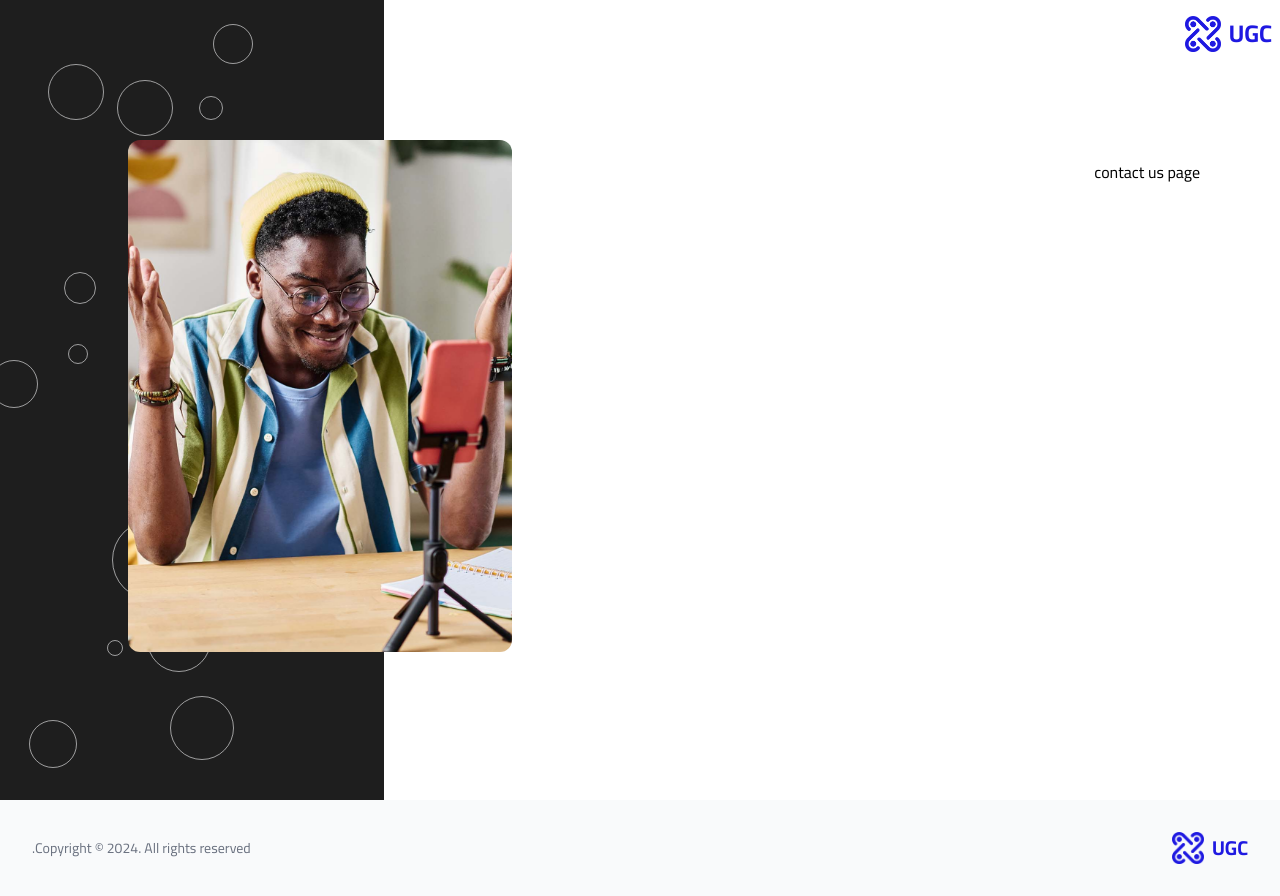
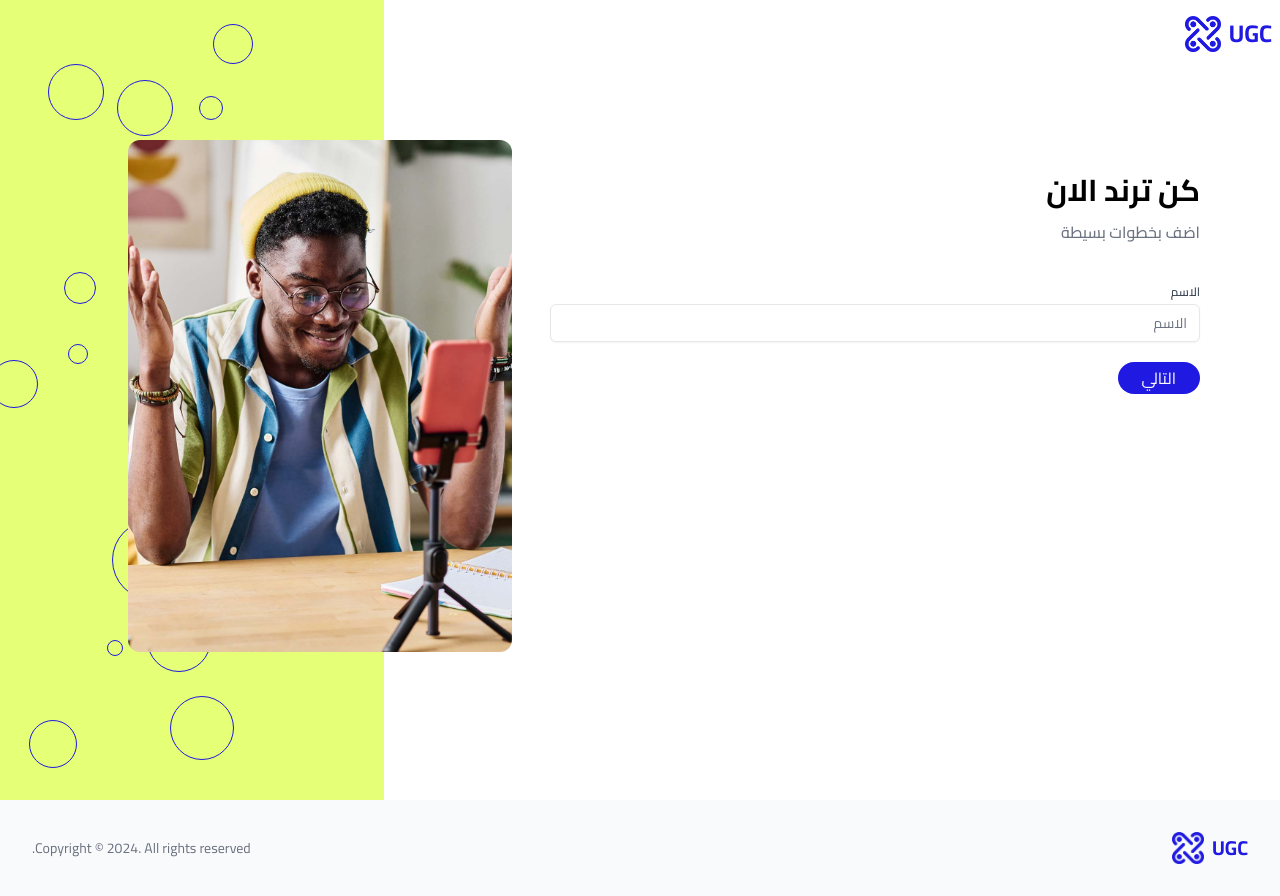
Before and after one commit to X-Vneer/UGC, a Next.js app: page /contact-us in a window 1280 px wide. Built offline with nearby package versions, Linux system fonts and the light colour scheme.

Commit message:
working on regestratoin from "

```diff
--- a/src/app/contact-us/layout.tsx
+++ b/src/app/contact-us/layout.tsx
@@ -27,7 +27,7 @@ const Layout = ({ children }: Props) => {
             </div>
           </div>
           {/*  */}
-          <div className=" relative hidden min-h-screen  bg-customBlack  max-lg:hidden lg:block lg:w-1/3  ">
+          <div className=" relative hidden min-h-screen  bg-primary  max-lg:hidden lg:block lg:w-1/3  ">
             <div className=" absolute top-[140px] z-10  aspect-[3/4] w-full  max-w-sm translate-x-14 overflow-hidden rounded-xl xl:translate-x-32">
               <img
                 src={blogger.src}
@@ -36,21 +36,21 @@ const Layout = ({ children }: Props) => {
               />
             </div>
             <div className="absolute inset-x-0 h-full overflow-hidden">
-              <span className="absolute right-[34%] top-[3%] block aspect-square w-10 rounded-full border border-gray-100/60 "></span>
-              <span className="absolute right-[42%] top-[12%] block aspect-square w-6 rounded-full border border-gray-100/60 "></span>
-              <span className="absolute right-[73%] top-[8%] block aspect-square w-14 rounded-full border border-gray-100/60 "></span>
-              <span className="absolute right-[31%] top-[32%] block aspect-square w-10 rounded-full border border-gray-100/60 "></span>
-              <span className="absolute right-[75%] top-[34%] block aspect-square w-8 rounded-full border border-gray-100/60 "></span>
-              <span className="absolute right-[36%] top-[67%] block aspect-square w-8 rounded-full border border-gray-100/60 "></span>
-              <span className="absolute right-[77%] top-[43%] block aspect-square w-5 rounded-full border border-gray-100/60 "></span>
-              <span className="absolute right-[55%] top-[10%] block aspect-square w-14 rounded-full border border-gray-100/60 "></span>
-              <span className="absolute right-[45%] top-[76%] block aspect-square w-16 rounded-full border border-gray-100/60 "></span>
-              <span className="absolute right-[90%] top-[45%] block aspect-square w-12 rounded-full border border-gray-100/60 "></span>
-              <span className="absolute right-[50%] top-[65%] block aspect-square w-20 rounded-full border border-gray-100/60 "></span>
-              <span className="absolute right-[68%] top-[80%] block aspect-square w-4 rounded-full border border-gray-100/60 "></span>
-              <span className="absolute right-[40%] top-[48%] block aspect-square w-14 rounded-full border border-gray-100/60 "></span>
-              <span className="absolute right-[80%] top-[90%] block aspect-square w-12 rounded-full border border-gray-100/60 "></span>
-              <span className="absolute right-[39%] top-[87%] block aspect-square w-16 rounded-full border border-gray-100/60 "></span>
+              <span className="absolute right-[34%] top-[3%] block aspect-square w-10 rounded-full border  border-secondary  "></span>
+              <span className="absolute right-[42%] top-[12%] block aspect-square w-6 rounded-full border border-secondary  "></span>
+              <span className="absolute right-[73%] top-[8%] block aspect-square w-14 rounded-full border border-secondary  "></span>
+              <span className="absolute right-[31%] top-[32%] block aspect-square w-10 rounded-full border border-secondary  "></span>
+              <span className="absolute right-[75%] top-[34%] block aspect-square w-8 rounded-full border border-secondary  "></span>
+              <span className="absolute right-[36%] top-[67%] block aspect-square w-8 rounded-full border border-secondary  "></span>
+              <span className="absolute right-[77%] top-[43%] block aspect-square w-5 rounded-full border border-secondary  "></span>
+              <span className="absolute right-[55%] top-[10%] block aspect-square w-14 rounded-full border border-secondary  "></span>
+              <span className="absolute right-[45%] top-[76%] block aspect-square w-16 rounded-full border border-secondary  "></span>
+              <span className="absolute right-[90%] top-[45%] block aspect-square w-12 rounded-full border border-secondary  "></span>
+              <span className="absolute right-[50%] top-[65%] block aspect-square w-20 rounded-full border border-secondary  "></span>
+              <span className="absolute right-[68%] top-[80%] block aspect-square w-4 rounded-full border border-secondary  "></span>
+              <span className="absolute right-[40%] top-[48%] block aspect-square w-14 rounded-full border border-secondary  "></span>
+              <span className="absolute right-[80%] top-[90%] block aspect-square w-12 rounded-full border border-secondary  "></span>
+              <span className="absolute right-[39%] top-[87%] block aspect-square w-16 rounded-full border border-secondary  "></span>
             </div>
           </div>
         </div>
--- a/src/app/contact-us/page.tsx
+++ b/src/app/contact-us/page.tsx
@@ -1,4 +1,48 @@
+"use client"
+
+import { ContactUsSchema } from "@/validation/contact-us"
+import { DevTool } from "@hookform/devtools"
+import { zodResolver } from "@hookform/resolvers/zod"
+import { useForm } from "react-hook-form"
+import { z } from "zod"
+
+import { Button } from "@/components/ui/button"
+import Input from "@/components/ui/input"
 
 export default function ContactUs() {
-  return <div>contact us page</div>
+  const {
+    register,
+    setValue,
+    formState: { errors },
+    handleSubmit,
+    control,
+    watch,
+  } = useForm<z.infer<typeof ContactUsSchema>>({
+    resolver: zodResolver(ContactUsSchema),
+    defaultValues: {
+      name: "",
+    },
+  })
+
+  console.log(watch("name"))
+  const onSubmit = handleSubmit((data) => {
+    console.log("🚀 ~ file: page.tsx:100 ~ onSubmit ~ data:", data)
+    // TODO handle form submit
+  })
+
+  return (
+    <div>
+      <h1 className="flex items-center gap-2 text-3xl font-semibold  leading-loose">
+        كن ترند الان
+      </h1>
+      <p className=" font-medium text-gray-500">اضف بخطوات بسيطة</p>
+
+      <form onSubmit={onSubmit} className="mt-10  space-y-5" noValidate>
+        <Input placeholder="الاسم" {...register("name")} required label="الاسم" />
+
+        <Button type="submit">التالي</Button>
+        <DevTool control={control} />
+      </form>
+    </div>
+  )
 }
--- a/src/app/page.tsx
+++ b/src/app/page.tsx
@@ -11,10 +11,10 @@ export default function Home() {
     <>
       <Header />
       <Hero />
+      <AboutUs />
+      {/* <WhyUGC /> */}
+      <Services />
       <Brands />
-      <AboutUs />
-      <WhyUGC />
-      <Services />
     </>
   )
 }
--- a/src/components/header.tsx
+++ b/src/components/header.tsx
@@ -63,16 +63,16 @@ const Header = (props: Props) => {
                 <a
                   href="#why-ugc"
                   className="block rounded px-3 py-2 text-gray-900 hover:bg-gray-100 md:border-0 md:p-0 md:hover:bg-transparent md:hover:text-blue-700 ">
-                  ليش ال UGC
+                  ليه ال UGC
                 </a>
               </li>
-              <li>
+              {/* <li>
                 <a
                   href="#services"
                   className="block rounded px-3 py-2 text-gray-900 hover:bg-gray-100 md:border-0 md:p-0 md:hover:bg-transparent md:hover:text-blue-700 ">
                   الخدمات
                 </a>
-              </li>
+              </li> */}
               <li>
                 <Link
                   href="/contact-us"
--- a/src/components/home/about-us.tsx
+++ b/src/components/home/about-us.tsx
@@ -62,7 +62,7 @@ const AboutUs = (props: Props) => {
               x: 0,
             }}
             className="w-full p-5 max-lg:text-center md:w-1/2">
-            <h2 className="mb-4  text-[15px] text-secondary xl:text-lg ">
+            <h2 className="mb-4  text-[15px] font-bold text-secondary xl:text-lg ">
               ايش ال UGC
             </h2>
             <p className="mb-4 text-[28px] font-bold leading-relaxed text-customBlack  lg:text-[36px] xl:text-[48px]">
--- a/src/components/home/services.tsx
+++ b/src/components/home/services.tsx
@@ -2,6 +2,7 @@
 
 import React from "react"
 import { motion } from "framer-motion"
+import { Check } from "lucide-react"
 
 type Props = {}
 
@@ -25,7 +26,9 @@ const Card = ({ content, index }: { content: string; index: number }) => {
           delay: index / 6,
         }}
         className="absolute right-3 top-3  clear-start flex aspect-square items-center justify-center rounded-full bg-primary p-2 text-sm text-customBlack">
-        <span>card</span>
+        <span>
+          <Check />
+        </span>
       </motion.span>
       <motion.p
         initial={{
@@ -52,7 +55,9 @@ const Services = (props: Props) => {
     <section id="services" className="py-20">
       <div className="container">
         <div className="max-w-xl max-md:text-center">
-          <h2 className="mb-4  text-[15px] text-secondary xl:text-lg ">خدماتنا</h2>
+          <h2 className="mb-4  text-[15px] text-secondary xl:text-lg ">
+            ليه ال UGC
+          </h2>
           <p className="mb-4 text-[28px] font-bold leading-relaxed text-customBlack  lg:text-[36px] xl:text-[48px]">
             ايش الخدمات يلي نقدمها
           </p>
--- /dev/null
+++ b/src/components/ui/input.tsx
@@ -0,0 +1,21 @@
+import React, { InputHTMLAttributes } from "react"
+
+interface Props extends InputHTMLAttributes<HTMLInputElement> {
+  label: string
+}
+
+const Input = (props: Props) => {
+  return (
+    <div>
+      <label htmlFor={props.id} className="block text-xs font-medium text-gray-700">
+        {props.label}
+      </label>
+      <input
+        className="mt-1 w-full rounded-md border-gray-200 shadow-sm sm:text-sm"
+        {...props}
+      />
+    </div>
+  )
+}
+
+export default Input
--- /dev/null
+++ b/src/validation/contact-us.ts
@@ -0,0 +1,7 @@
+import { z } from "zod"
+
+const ContactUsSchema = z.object({
+  name: z.string().min(1),
+})
+
+export { ContactUsSchema }
--- a/tailwind.config.ts
+++ b/tailwind.config.ts
@@ -20,6 +20,6 @@ const config: Config = {
       },
     },
   },
-  plugins: [],
+  plugins: [require("@tailwindcss/forms")],
 }
 export default config
```
Also changed, not shown: package.json (+6 -1 lines), 1 other file (tests, documents, lock files or other folders).
